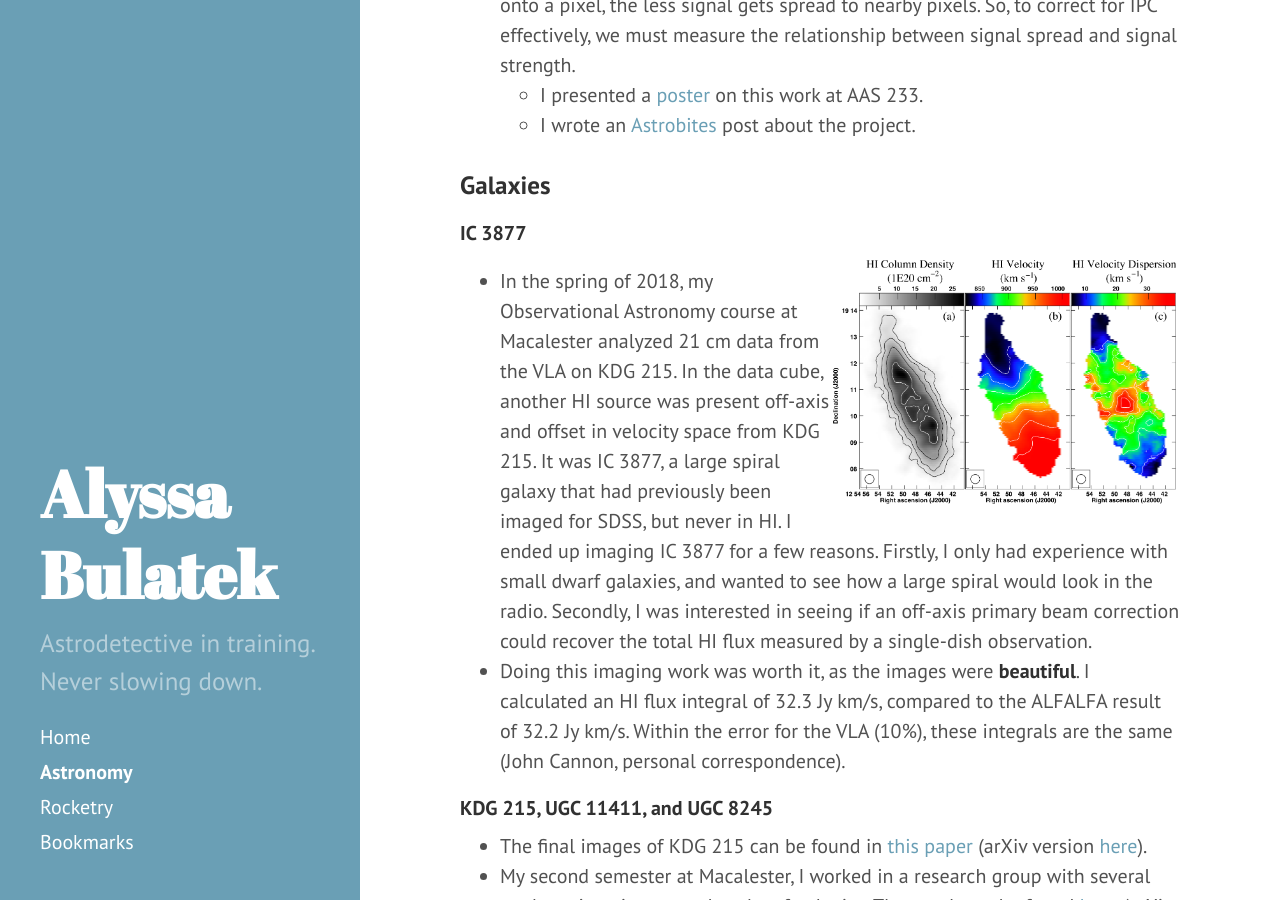
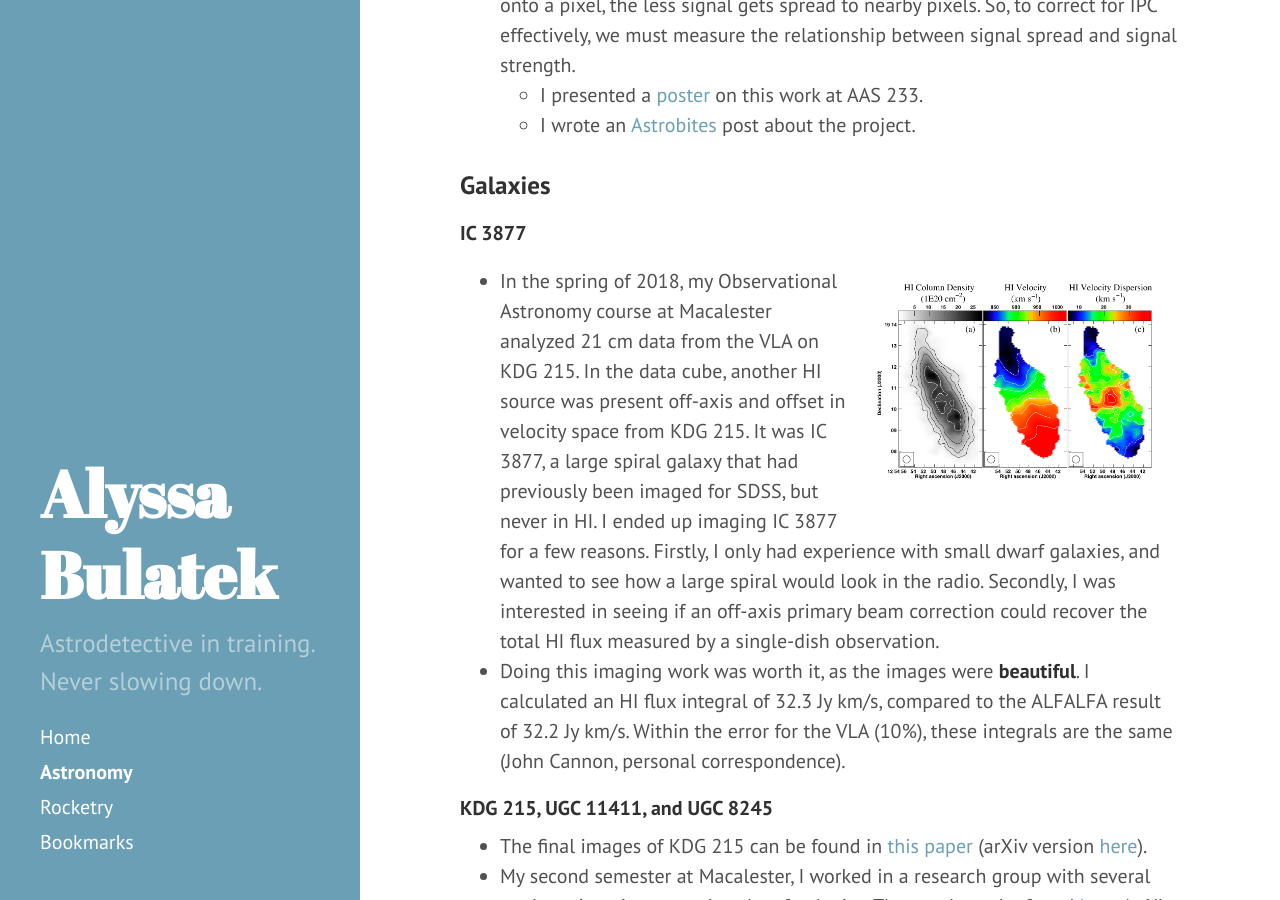
Before and after one commit to abulatek/abulatek.github.io, a Jekyll site: the page built from 01astronomy.md, in a window 1280 px wide and 900 px high, scrolled down 1393 px. Built offline with Jekyll 4.4.1, drawn with Linux system fonts in a browser that asks for light colours.

Commit message:
Changed padding

```diff
--- a/01astronomy.md
+++ b/01astronomy.md
@@ -29,7 +29,7 @@
 
 #### IC 3877
 
-<img src="https://abulatek.github.io/resources/IC3877.png" height="250" align="right" hspace="10" vspace="10" alt="IC3877 images"/>
+<img src="https://abulatek.github.io/resources/IC3877.png" height="250" align="right" style="padding: 25px;" alt="IC3877 images"/>
 - In the spring of 2018, my Observational Astronomy course at Macalester analyzed 21 cm data from the VLA on KDG 215. In the data cube, another HI source was present off-axis and offset in velocity space from KDG 215. It was IC 3877, a large spiral galaxy that had previously been imaged for SDSS, but never in HI. I ended up imaging IC 3877 for a few reasons. Firstly, I only had experience with small dwarf galaxies, and wanted to see how a large spiral would look in the radio. Secondly, I was interested in seeing if an off-axis primary beam correction could recover the total HI flux measured by a single-dish observation.
 - Doing this imaging work was worth it, as the images were **beautiful**. I calculated an HI flux integral of 32.3 Jy km/s, compared to the ALFALFA result of 32.2 Jy km/s. Within the error for the VLA (10%), these integrals are the same (John Cannon, personal correspondence).
 
@@ -42,12 +42,12 @@
 
 ### Circumstellar Disks
 
-<img src="https://abulatek.github.io/resources/DMTau_bw.png" height="275" align="right" hspace="10" alt="DM Tau image"/>
+<img src="https://abulatek.github.io/resources/DMTau_bw.png" height="275" align="right" style="padding: 25px;" alt="DM Tau image"/>
 - During summer 2017, I took part in the KNAC REU at Wesleyan University working with Dr. Kevin Flaherty (now at Williams College). I used data from ALMA to **image the dust structure** of three circumstellar disks. For the disks around V4046 Sgr, MWC 480, and DM Tau, we were able to resolve down to spatial scales of 18, 29, and 25 AU respectively.
 - We used **MCMC modeling** to determine the dust-to-gas ratios in the rings in each of the disk as well as disk radii. This modeling work was preliminary, but allowed me to get familiar with MCMC techniques.
 
 <p align="center">
-  <img src="https://abulatek.github.io/resources/disk_stats.png" height="150" alt="Disk statistics" />
+  <img src="https://abulatek.github.io/resources/disk_stats.png" height="150" style="padding: 25px;" alt="Disk statistics" />
   (Note: figures not to scale and are only meant to illustrate the relative size of each ring.)
 </p>
 
```
